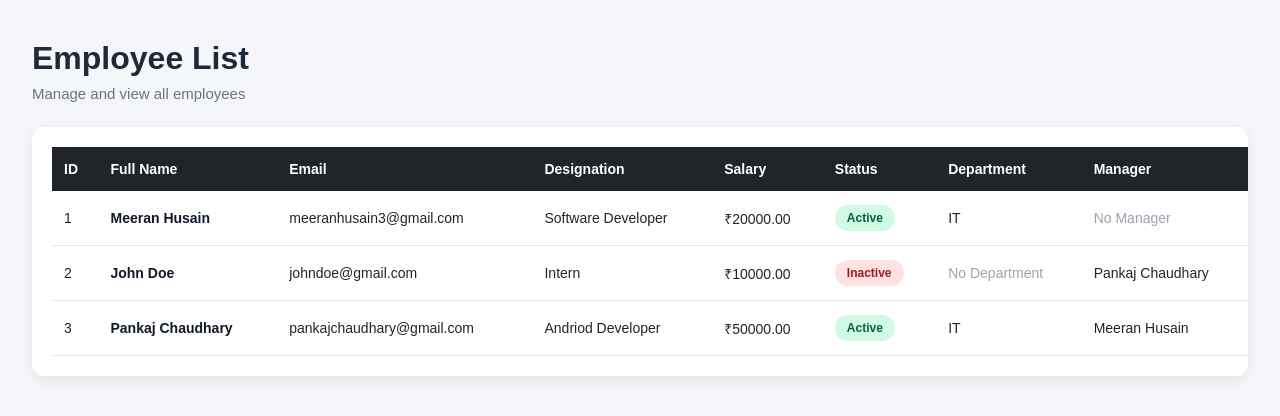
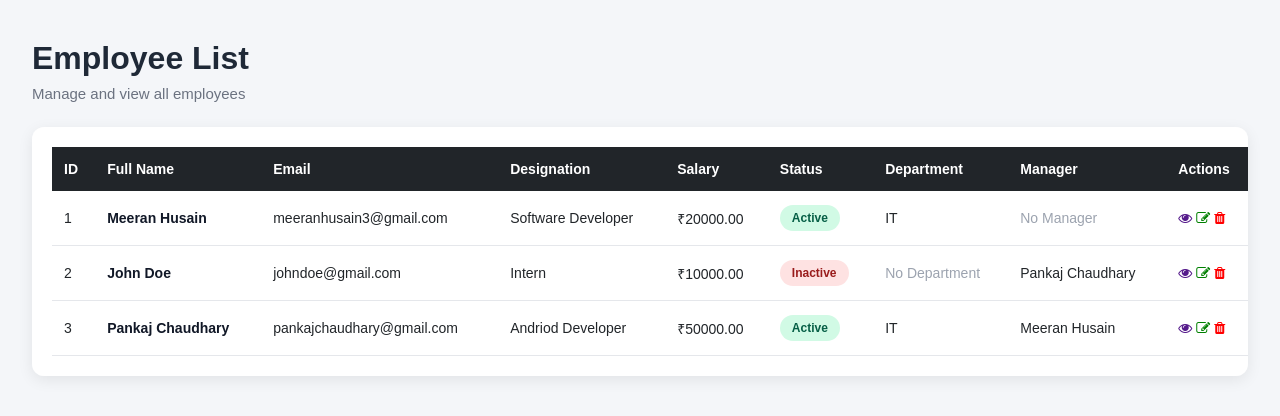
Before and after one commit to MeeranHusain/Django, a Django app: page / in a window 1280 px wide. Shown: the top 416 px of the page. Run offline with Django 5.2, Linux system fonts and the light colour scheme; data comes from the database, SQL or seed files in the repository.

Commit message:
Add action buttons to employee list and include Font Awesome for icons

```diff
--- a/Employee_main/urls.py
+++ b/Employee_main/urls.py
@@ -21,4 +21,5 @@ from . import views
 urlpatterns = [
     path('admin/', admin.site.urls),
     path('', views.home, name='home'),
+    path('home/', views.home, name='home'),
 ]
--- a/templates/home.html
+++ b/templates/home.html
@@ -9,6 +9,7 @@
     <title>Employee List</title>
     <!-- Custom CSS -->
     <link rel="stylesheet" href="{% static 'css/style.css' %}">
+    <link rel="stylesheet" href="https://cdnjs.cloudflare.com/ajax/libs/font-awesome/4.7.0/css/font-awesome.min.css">
 </head>
 
 <body>
@@ -30,6 +31,7 @@
                         <th>Status</th>
                         <th>Department</th>
                         <th>Manager</th>
+                        <th>Actions</th>
                     </tr>
                 </thead>
 
@@ -72,6 +74,13 @@
                                 </span>
                             {% endif %}
                         </td>
+                        <td>
+                            <div class="action-buttons">
+                                <a href=""><i class="fa fa-eye"></i></a>
+                                <a href=""><i class="fa fa-edit" style="color:green;"></i></a>
+                                <a href=""><i class="fa fa-trash" style="color:red;"></i></a>
+                            </div>
+                        </td>
                     </tr>
 
                     {% empty %}
```
Also changed, not shown: Employee_main/views.py (line endings or trailing spaces).
